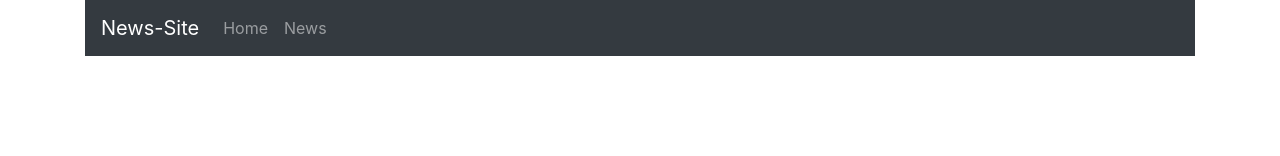
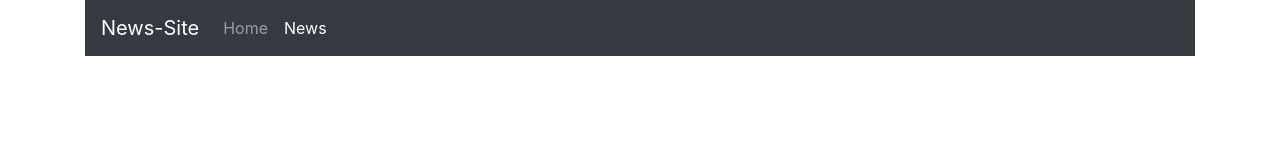
Before and after one commit to webdevprog/test-task-grechka, a React (Create React App) app: page /news/1 in a window 1280 px wide. Shown: the top 156 px of the page. Built offline with nearby package versions, Linux system fonts and the light colour scheme; no server answers.

Commit message:
fix nav link

```diff
--- a/src/App.js
+++ b/src/App.js
@@ -22,7 +22,7 @@ const App = (props) => {
               <Route path="/" component={Home} exact />
               <Route path="/news" component={() => <NewsCardsContainer />} exact />
               <Route path="/news/:newsId" component={() => <NewsPageContainer />} exact />
-              <Route path="/profile/:profileId" component={() => <Profile />} />
+              <Route path="/profile/:profileId" component={() => <Profile />} exact />
               <Route component={NotFoundPage} />
             </Switch>
           </Container>
--- a/src/components/Header/Navbar/Navbar.jsx
+++ b/src/components/Header/Navbar/Navbar.jsx
@@ -1,15 +1,16 @@
 import React from 'react';
 import { Nav, Navbar } from 'react-bootstrap';
+import { NavLink } from 'react-router-dom';
 
 export const NavbarSite = (props) => {
     return (
         <Navbar collapseOnSelect expand="lg" bg="dark" variant="dark">
-            <Navbar.Brand href="#home">News-Site</Navbar.Brand>
+            <Navbar.Brand to="/" as={NavLink}>News-Site</Navbar.Brand>
             <Navbar.Toggle aria-controls="responsive-navbar-nav" />
             <Navbar.Collapse id="responsive-navbar-nav">
                 <Nav className="mr-auto">
-                    <Nav.Link href="/" >Home</Nav.Link>
-                    <Nav.Link href="/news" >News</Nav.Link>
+                    <Nav.Link as={NavLink} to="/" exact>Home</Nav.Link>
+                    <Nav.Link as={NavLink} to="/news">News</Nav.Link>
                 </Nav>
             </Navbar.Collapse>
         </Navbar>
```
